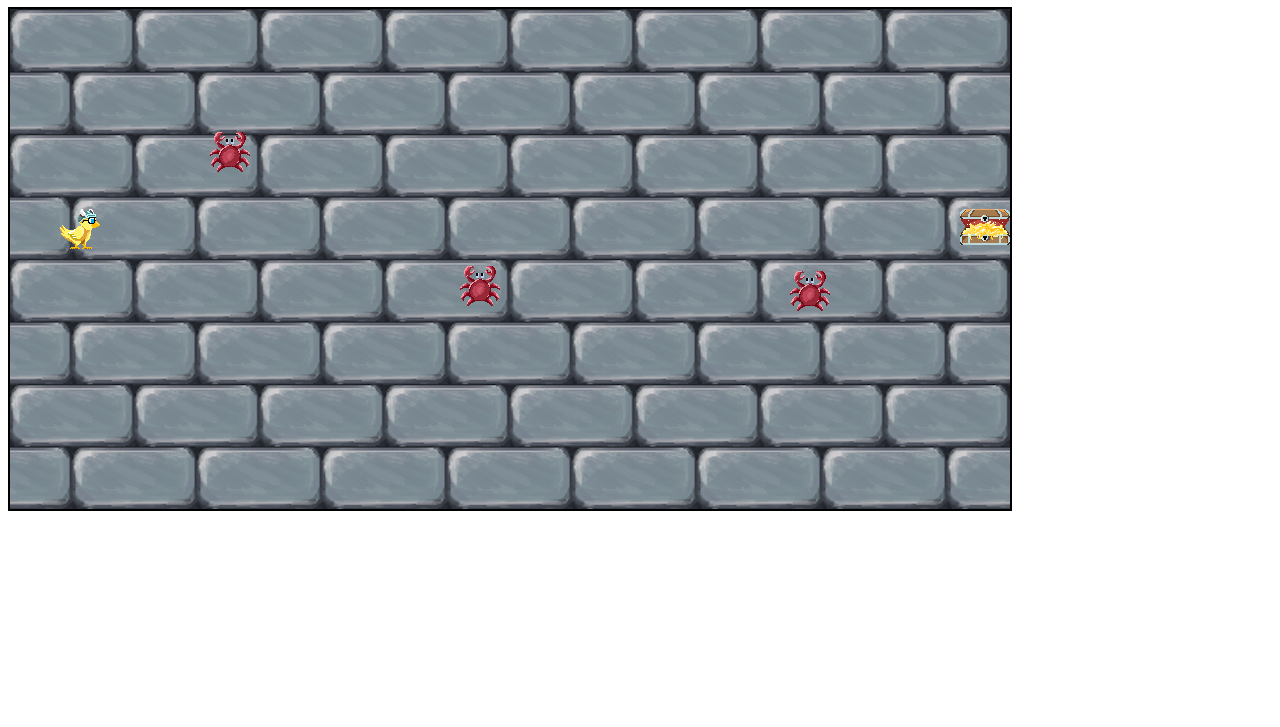
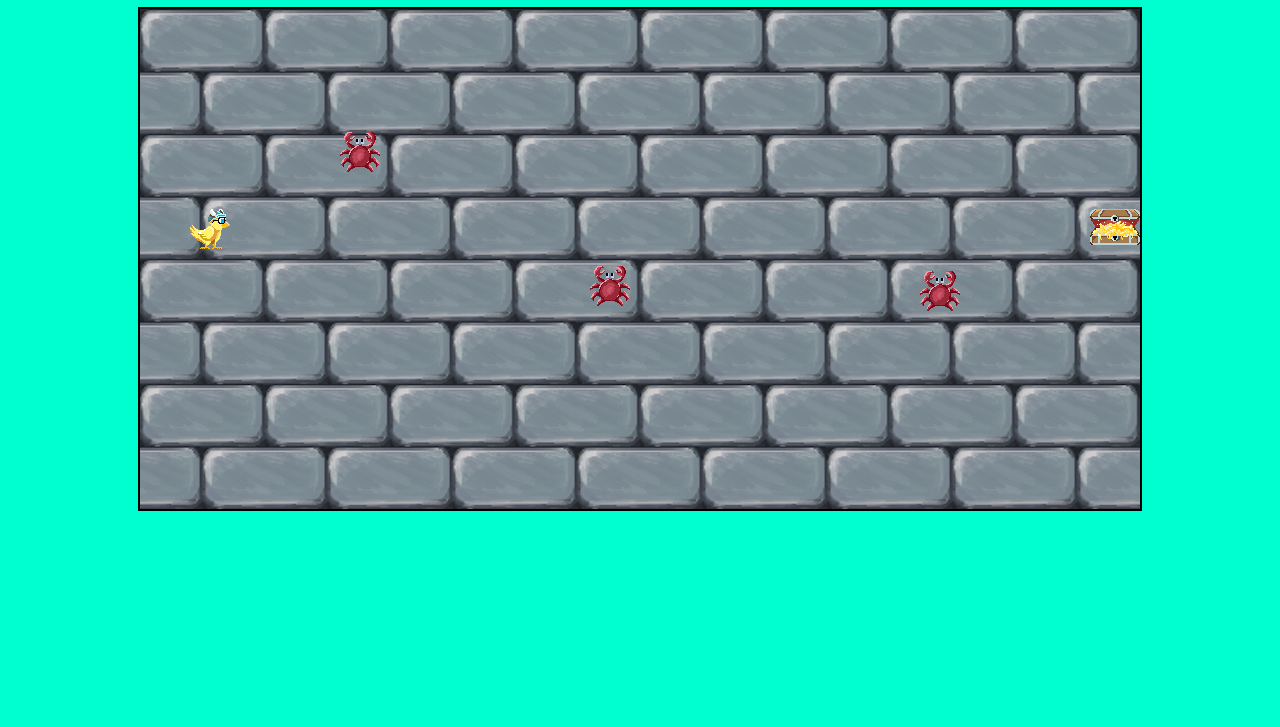
Before and after one commit to lulu0306/javascript-basic-canvas-game, a plain HTML site: page index.html in a window 1280 px wide. Shown: the part 73-800 px from the top of the page. Drawn offline with Linux system fonts and the light colour scheme.

Commit message:
add margins and bg-color

```diff
--- a/index.html
+++ b/index.html
@@ -9,9 +9,11 @@
 </head>
 <body>
     <h1>Crossing Game</h1>
+    <div class="container">
     <canvas id="myCanvas" width="1000" height="500">
 
     </canvas>
+   </div>
     <script type='text/javascript' >
     var canvas = document.getElementById('myCanvas');
     var ctx = canvas.getContext('2d');
@@ -115,7 +117,7 @@
 
     var update = function(){
         if(checkCollision(player,goal)){
-                endGameLogic('you won');
+                endGameLogic('you win');
             }
         player.moveHorizontally();
 
--- a/styles.css
+++ b/styles.css
@@ -1,4 +1,11 @@
+body{
+    background-color: #00ffd0;
+}
+
 canvas{
     border: 2px solid black;
-    background-color: red;
 }
+
+.container{
+    text-align: center;
+}
```
